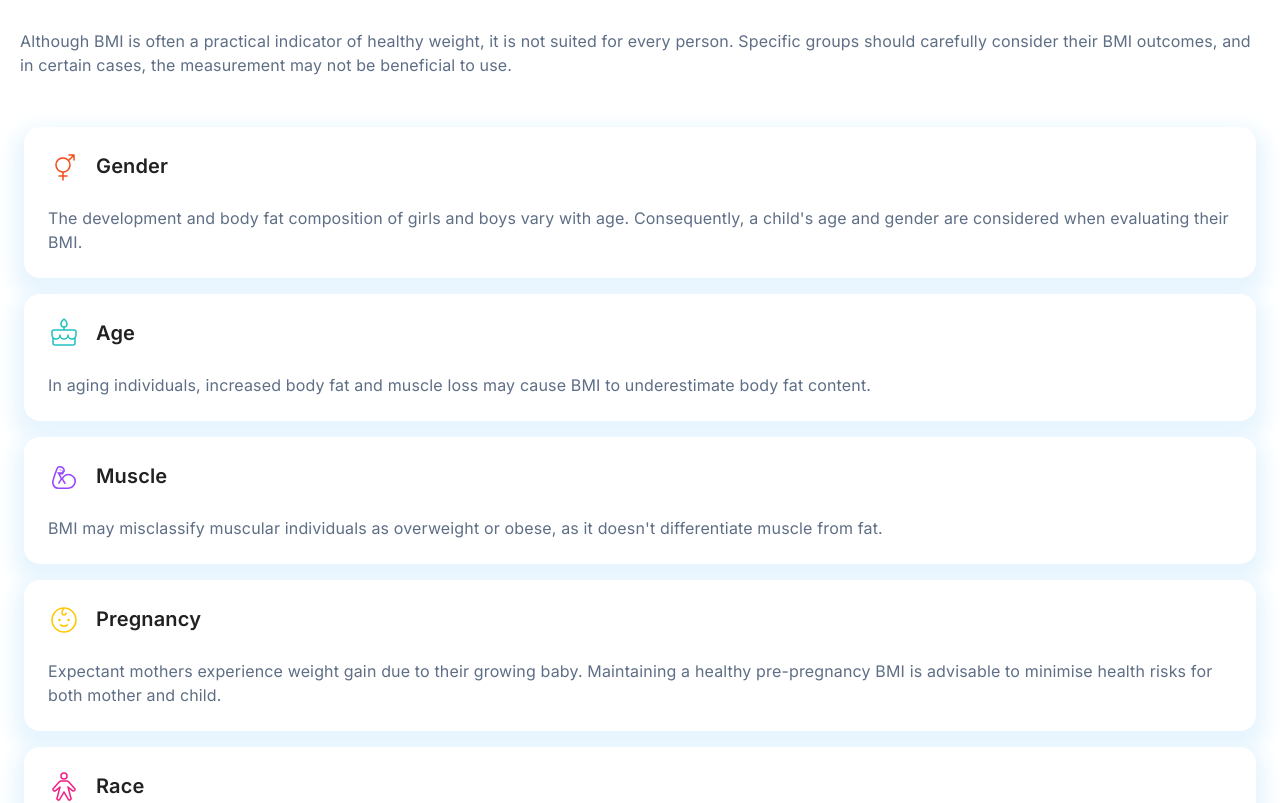
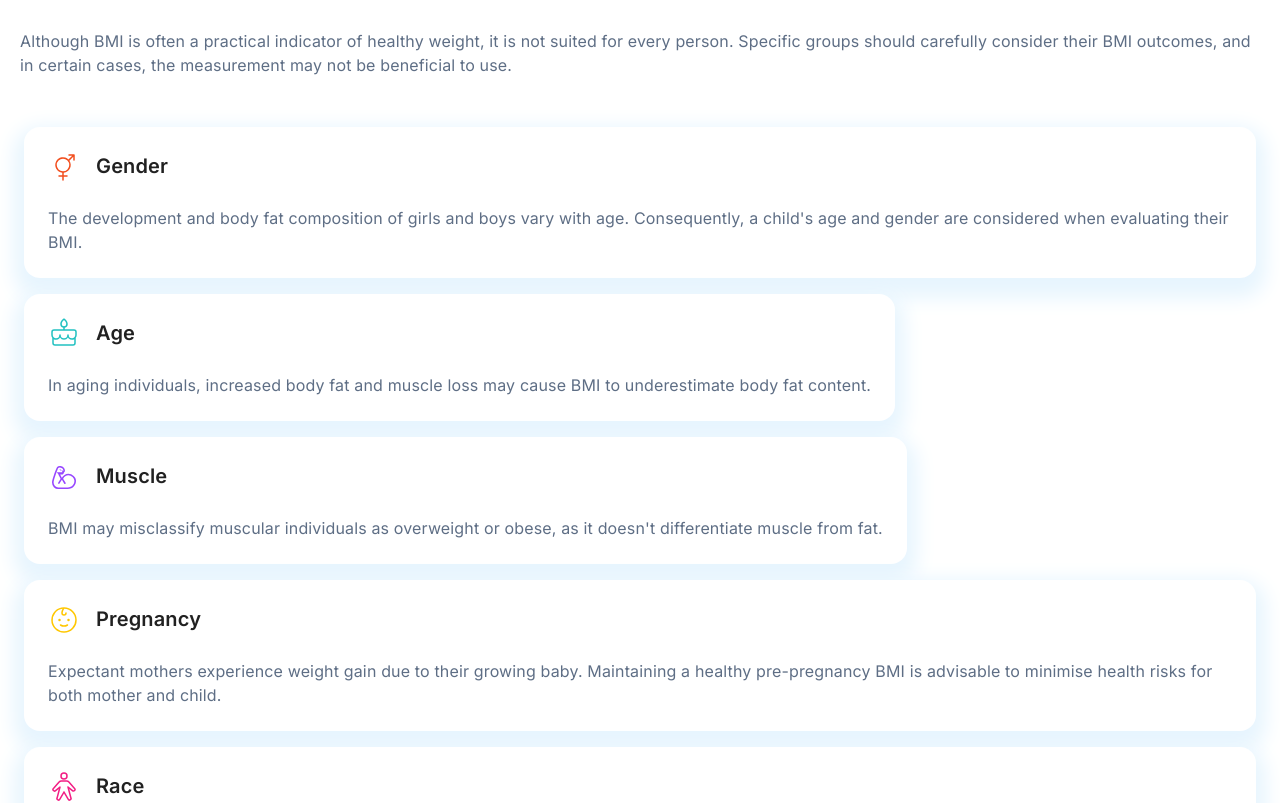
Before and after one commit to MathiasHun1/FEM-bmi_calculator, a React (Vite) app: page / in a window 1280 px wide. Shown: the part 3026-3829 px from the top of the page. Built offline with nearby package versions, Linux system fonts and the light colour scheme.

Commit message:
added slide-in effect to some cards, using intersection observer

```diff
--- a/src/App.tsx
+++ b/src/App.tsx
@@ -86,13 +86,14 @@ function App() {
       {/*---------- LIFESTYLE SECTION --------*/}
       <LifeStyle />
 
-      {/*--------- LIMITATIONS SECTION --------*/}
+      {/*---------- INFO SECTION ----------*/}
       <Informational
         topSpacing="50px"
         bottomSpacing="50px"
         title="Limitations of BMI"
         bodyText="Although BMI is often a practical indicator of healthy weight, it is not suited for every person. Specific groups should carefully consider their BMI outcomes, and in certain cases, the measurement may not be beneficial to use."
       />
+      {/*--------- LIMITATIONS SECTION --------*/}
       <Limitations />
     </Box>
   );
--- a/src/components/Limitations.tsx
+++ b/src/components/Limitations.tsx
@@ -1,6 +1,7 @@
 import Container from '@mui/material/Container';
 import Grid from '@mui/material/Grid';
 import { Box, Paper, Stack, Typography } from '@mui/material';
+import { useRef, useEffect } from 'react';
 
 const data = [
   {
@@ -35,11 +36,79 @@ const data = [
   },
 ];
 
+type CardType = {
+  icon: string;
+  title: string;
+  description: string;
+};
+
 const Limitations = () => {
+  const cardRefs = useRef<HTMLDivElement[] | null[]>([]);
+
+  useEffect(() => {
+    const observers: IntersectionObserver[] = [];
+
+    if (cardRefs.current.length > 0) {
+      cardRefs.current.forEach((elem) => {
+        const observer = createObserver();
+        observers.push(observer);
+      });
+    }
+
+    function createObserver() {
+      //intersection options
+      const options = {
+        root: null,
+        rootMargin: '0px 0px 0px 0px',
+        threshold: 1.0,
+      };
+      //intersection callback
+      const callback = (entries) => {
+        entries.forEach((entry) => {
+          if (entry.isIntersecting) {
+            const node = entry.target;
+            node.style.opacity = 1;
+            node.style.transform = 'translateX(0)';
+          }
+        });
+      };
+
+      return new IntersectionObserver(callback, options);
+    }
+
+    cardRefs.current.forEach((element, i) => {
+      if (element) {
+        observers[i].observe(element);
+      }
+    });
+  });
+
   return (
     <Container maxWidth="xl">
       <Grid container spacing={2}>
-        {data.map((card) => (
+        {data &&
+          data.map((card, index) => (
+            <div
+              key={card.title}
+              ref={(node) => {
+                cardRefs.current[index] = node; //  ref callback to set references dynamically
+              }}
+              style={{
+                opacity: 0,
+                transform: 'translateX(100%)',
+                transition: 'transform 500ms ease, opacity 500ms ease',
+              }}
+            >
+              <Card card={card} />
+            </div>
+          ))}
+      </Grid>
+    </Container>
+  );
+};
+
+const Card = ({ card }: { card: CardType }) => {
+  return (
     <Grid size={{ xs: 12 }} key={card.title}>
       <Paper
         sx={{
@@ -61,9 +130,6 @@ const Limitations = () => {
         </Typography>
       </Paper>
     </Grid>
-        ))}
-      </Grid>
-    </Container>
   );
 };
 
```
Lines whose indentation alone changed are shown as unchanged.
